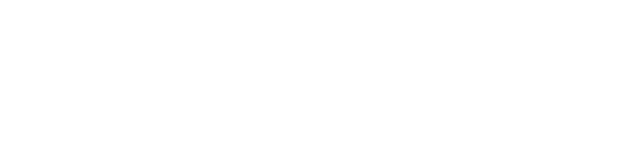
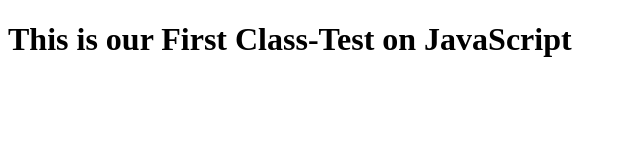
Before and after one commit to Nusrat107/ClassTest-JavaScript, a plain HTML site: page index.html in a window 1280 px wide. Shown: the whole page, without its empty margins (0-640 px from the left). Drawn offline with Linux system fonts and the light colour scheme.

Commit message:
Javascript

```diff
--- a/index.html
+++ b/index.html
@@ -7,6 +7,9 @@
 </head>
 <body>
 
+
+<h1>This is our First Class-Test on JavaScript</h1>
+
     <script src="script.js"></script>
 </body>
 </html>
```
